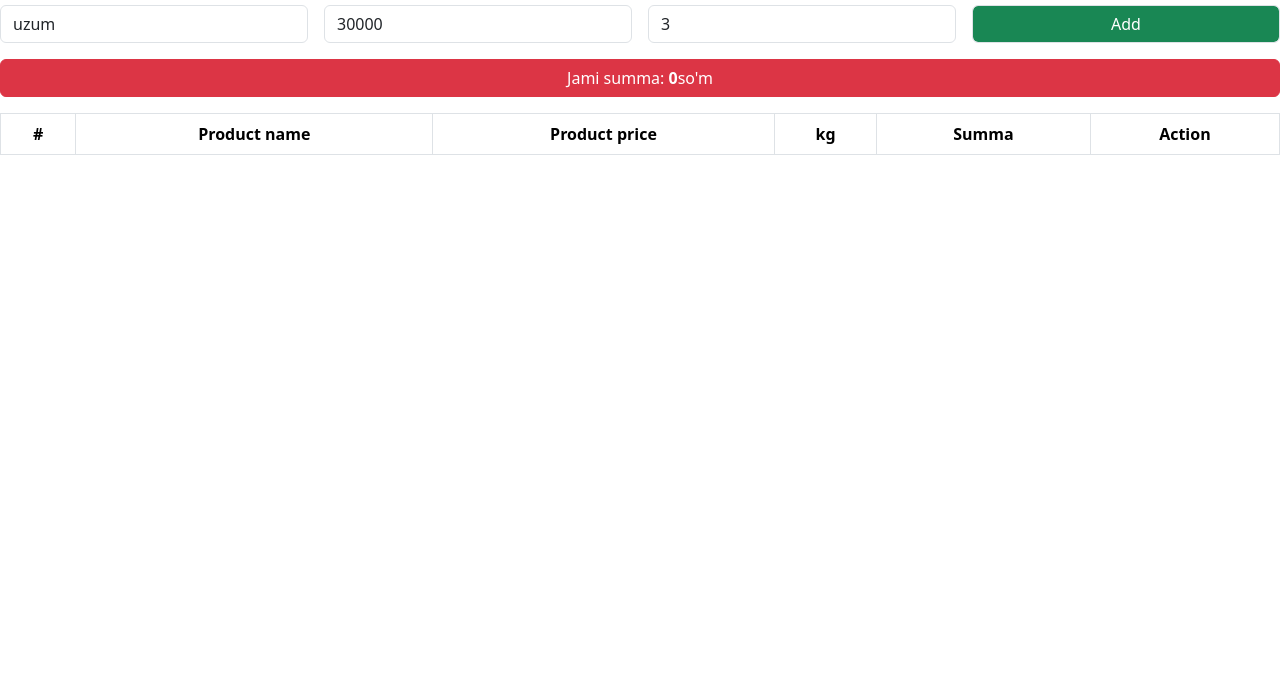
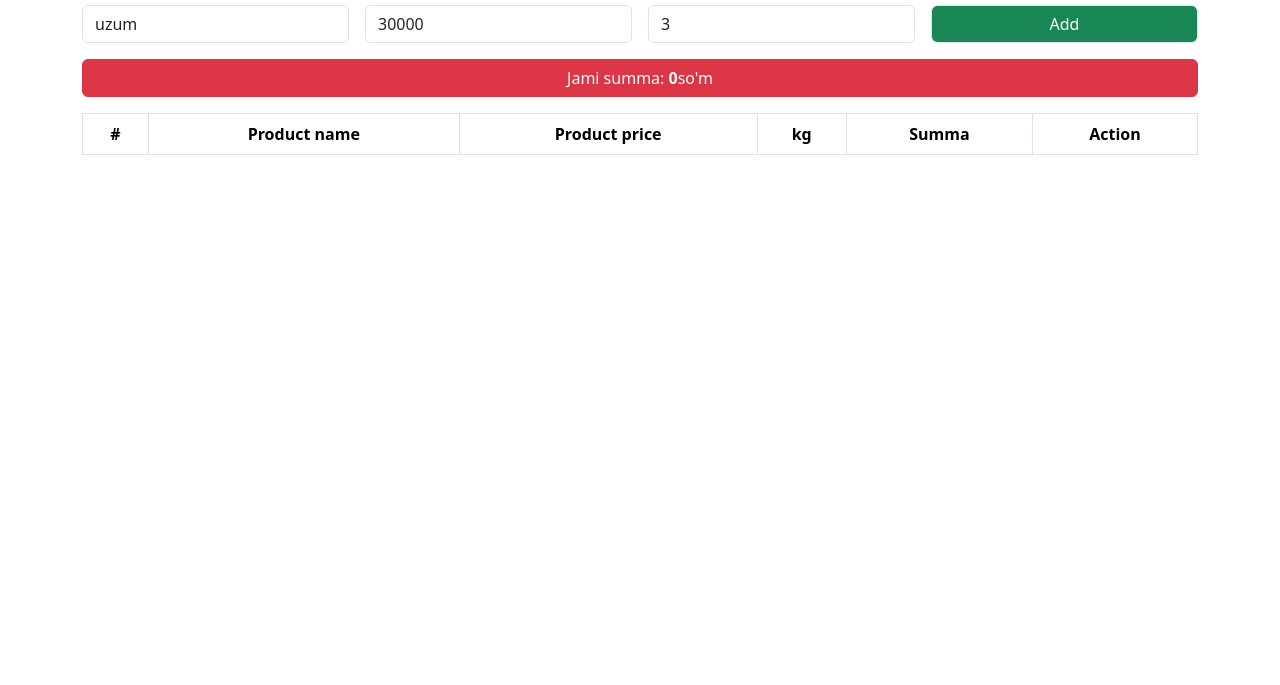
Before and after one commit to adulloh2/39-dars-dz, a plain HTML site: page index.html in a window 1280 px wide. Shown: the part 115-800 px from the top of the page. Drawn offline with nearby package versions, Linux system fonts and the light colour scheme.

Commit message:
add files

```diff
--- a/index.html
+++ b/index.html
@@ -13,7 +13,7 @@
 <body>
 
 
-    <div class="ontainer mt-5">
+    <div class="container mt-5">
         <div class="row">
             <div class="col-12 text-center mb-3">
                 <h1 class="text-success">Product list</h1>
```
